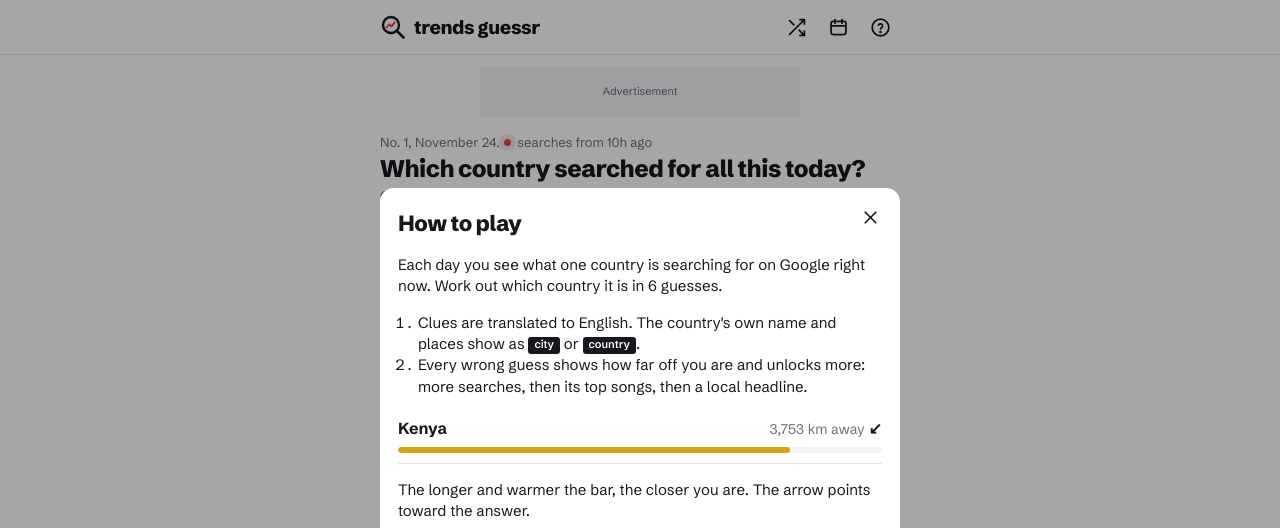
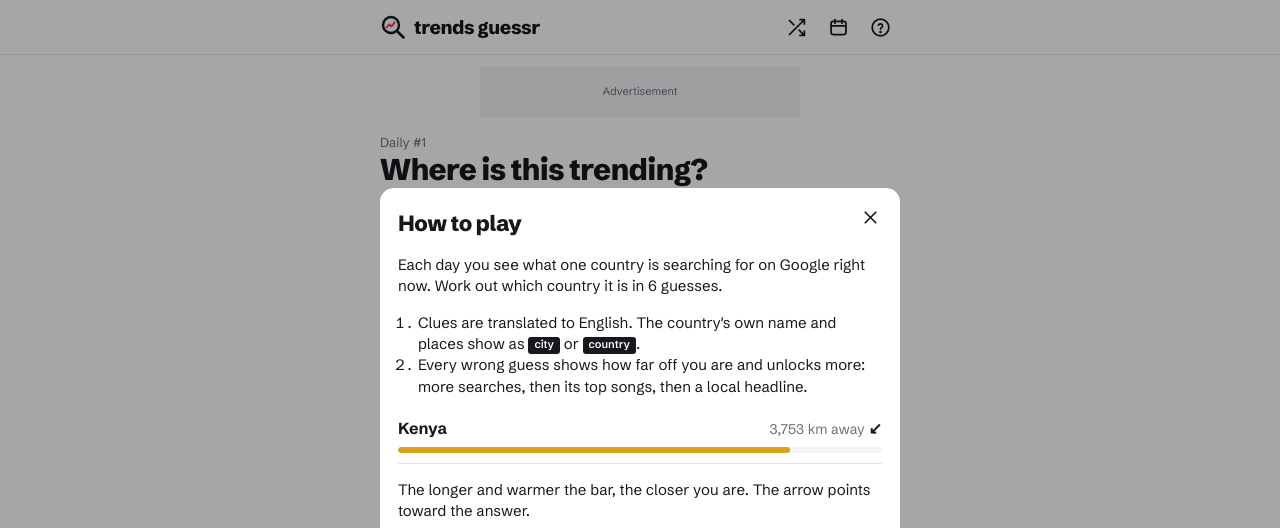
Before and after one commit to ygebregz/trends-guessr, a plain HTML site: page index.html in a window 1280 px wide. Shown: the top 528 px of the page. Drawn offline with nearby package versions, Linux system fonts and the light colour scheme.

Commit message:
Simpler intro: one short question, compact clue details
Co-Authored-By: Claude Opus 5.5 <noreply@anthropic.com>

```diff
--- a/index.html
+++ b/index.html
@@ -76,7 +76,7 @@ header { position: sticky; top: env(safe-area-inset-top, 0px); z-index: 9; backg
 
 main { max-width: 520px; margin: 0 auto; padding-top: 16px; padding-bottom: calc(150px + env(safe-area-inset-bottom, 0px)); }
 .dateline { color: var(--muted); font-size: 13px; margin: 0; }
-.prompt { font-size: 24px; line-height: 1.15; font-weight: 800; letter-spacing: -0.02em; margin: 4px 0 4px; text-wrap: balance; }
+.prompt { font-size: 30px; line-height: 1.1; font-weight: 800; letter-spacing: -0.025em; margin: 2px 0 2px; text-wrap: balance; }
 .lede { color: var(--muted); font-size: 14px; margin: 0 0 6px; }
 .live { display: inline-block; width: 7px; height: 7px; border-radius: 50%; background: var(--live); margin: 0 6px 0 1px; vertical-align: 1px; animation: pulse 2s ease-out infinite; }
 @keyframes pulse { 0% { box-shadow: 0 0 0 0 rgb(229 72 77 / .45); } 100% { box-shadow: 0 0 0 7px rgb(229 72 77 / 0); } }
@@ -91,6 +91,8 @@ ol.list { list-style: none; margin: 0; padding: 0; }
 .item .num { color: var(--muted); font-size: 13px; padding-top: 3px; font-variant-numeric: tabular-nums; }
 .item .t { font-size: 17px; font-weight: 600; overflow-wrap: anywhere; min-width: 0; }
 .item .sub { grid-column: 2; color: var(--muted); font-size: 13px; margin-top: 2px; overflow-wrap: anywhere; }
+.item .sub .hint { display: block; color: var(--ink); opacity: .72; font-size: 14px; }
+.item .sub .meta { display: block; font-size: 12px; margin-top: 2px; }
 .item.fresh { animation: fresh 1.6s ease-out; }
 @keyframes fresh { 0% { background: color-mix(in srgb, var(--warm) 22%, transparent); } 100% { background: transparent; } }
 .item.fresh .t { animation: type .8s steps(28, end); }
@@ -226,8 +228,7 @@ textarea.copy { width: 100%; margin-top: 10px; font: 13px ui-monospace, Menlo, m
     <section class="reveal" id="reveal" hidden></section>
     <div id="ask">
       <p class="dateline" id="dateline">&nbsp;</p>
-      <h1 class="prompt">Which country searched for all this today?</h1>
-      <p class="lede">Clues are translated to English and its place names are blacked out.</p>
+      <h1 class="prompt">Where is this trending?</h1>
     </div>
     <div id="guess-wrap" hidden>
       <h3 class="sect" id="guess-h">Your guesses</h3>
@@ -323,20 +324,21 @@ textarea.copy { width: 100%; margin-top: 10px; font: 13px ui-monospace, Menlo, m
     const [pT, pS, pH] = LEVELS[Math.min(prevMiss, 5)];
     const isFresh = (i, prev) => !done && miss > prevMiss && i >= prev;
     const T = target.trends, S = target.songs, H = target.headline;
-    const sub = (t) => [
-      t.hint && fmt(t.hint),
-      t.hours != null && `<span class="live"></span>${ago(t.hours)}`,
-      t.traffic && `${esc(t.traffic)} searches`,
-      t.shared && `also trending in ${t.shared} other ${t.shared === 1 ? "country" : "countries"}`,
-    ].filter(Boolean).join(", ");
+    const sub = (t) => {
+      const meta = [
+        t.hours != null && `<span class="live"></span>${t.hours < 1 ? "just now" : `${t.hours}h`}`,
+        t.traffic && `${esc(t.traffic)} searches`,
+        t.shared && `${t.shared} other ${t.shared === 1 ? "country" : "countries"}`,
+      ].filter(Boolean).join(" · ");
+      return (t.hint ? `<span class="hint">${fmt(t.hint)}</span>` : "") + `<span class="meta">${meta}</span>`;
+    };
 
     let h = `<h3 class="sect">Trending searches<span>${Math.min(nT, T.length)} of ${T.length}</span></h3><ol class="list">`;
     T.slice(0, nT).forEach((t, i) => {
       h += `<li class="item ${isFresh(i, pT) ? "fresh" : ""}"><span class="num">${i + 1}</span><span class="t">${fmt(t.t)}</span><span class="sub">${sub(t)}</span></li>`;
     });
     if (nT < T.length) {
-      const next = LEVELS[Math.min(miss + 1, 5)][0] - nT;
-      h += `<li class="item lock"><span class="num"></span><span class="sub">${T.length - nT} more hidden. A wrong guess shows ${next > 1 ? `the next ${next}` : "the next one"}.</span></li>`;
+      h += `<li class="item lock"><span class="num"></span><span class="sub">${T.length - nT} more unlock as you guess</span></li>`;
     }
     h += `</ol>`;
 
@@ -372,7 +374,7 @@ textarea.copy { width: 100%; margin-top: 10px; font: 13px ui-monospace, Menlo, m
       const right = d ? `${d.toLocaleString()} km away<b>${arrow(c, target)}</b>` : `<b style="color:var(--found);margin:0">Found it</b>`;
       return `<li class="guess ${animateLast && i === guesses.length - 1 ? "new" : ""}"><div class="gtop"><span class="gname">${esc(c.name)}</span><span class="gkm">${right}</span></div><div class="gbar"><i style="width:${d ? closeness(d) : 100}%;background:${heat(d)}"></i></div></li>`;
     }).join("");
-    $("q").placeholder = `Guess ${guesses.length + 1} of ${MAX}: type a country`;
+    $("q").placeholder = "Type a country";
     const lastCode = guesses[guesses.length - 1];
     if (lastCode && !done) {
       const c = byCode[lastCode], d = dist(lastCode);
@@ -498,11 +500,7 @@ textarea.copy { width: 100%; margin-top: 10px; font: 13px ui-monospace, Menlo, m
   function render(animate) {
     renderReveal(); renderGuesses(animate); renderClues(); paintMap();
     $("dock").hidden = done;
-    const upd = Math.max(0, Math.round((Date.now() - fetchedAt) / 36e5));
-    const fresh = `<span class="live"></span>searches from ${upd < 1 ? "the last hour" : upd < 48 ? `${upd}h ago` : `${Math.round(upd / 24)} days ago`}`;
-    $("dateline").innerHTML = mode === "daily"
-      ? `No. ${puzzleNo}, ${new Date(dayKey + "T12:00:00Z").toLocaleDateString(undefined, { month: "long", day: "numeric", timeZone: "UTC" })}. ${fresh}`
-      : `Extra round. ${fresh}`;
+    $("dateline").textContent = mode === "daily" ? `Daily #${puzzleNo}` : "Extra round";
   }
 
   // ---------- input
```
